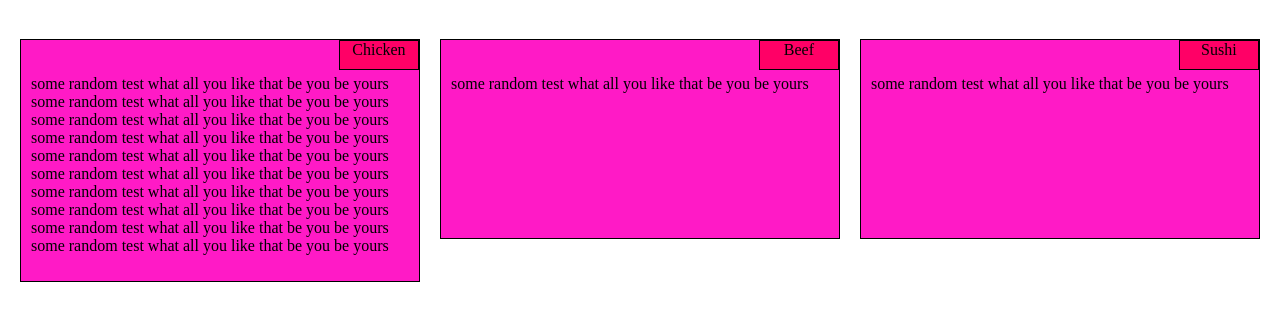
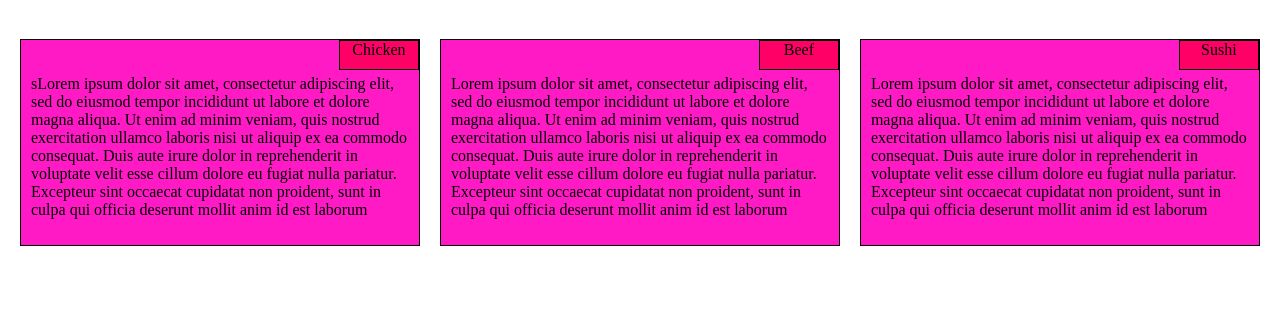
Before and after one commit to evin-wilson/Coursera, a plain HTML site: page module2-solution/index.html in a window 1280 px wide. Shown: the part 61-382 px from the top of the page. Drawn offline with Linux system fonts and the light colour scheme.

Commit message:
added some dummy text.

```diff
--- a/module2-solution/index.html
+++ b/module2-solution/index.html
@@ -12,21 +12,21 @@
 		<div id="a">
 			<div class="block">
 				<section class="title">Chicken</section>
-				<p class="content">some random test what all you like that be you be yours some random test what all you like that be you be yours some random test what all you like that be you be yours some random test what all you like that be you be yours some random test what all you like that be you be yours some random test what all you like that be you be yours some random test what all you like that be you be yours some random test what all you like that be you be yours some random test what all you like that be you be yours some random test what all you like that be you be yours</p>
+				<p class="content">sLorem ipsum dolor sit amet, consectetur adipiscing elit, sed do eiusmod tempor incididunt ut labore et dolore magna aliqua. Ut enim ad minim veniam, quis nostrud exercitation ullamco laboris nisi ut aliquip ex ea commodo consequat. Duis aute irure dolor in reprehenderit in voluptate velit esse cillum dolore eu fugiat nulla pariatur. Excepteur sint occaecat cupidatat non proident, sunt in culpa qui officia deserunt mollit anim id est laborum</p>
 			</div>
 		</div>
 
 		<div id="b">
 			<div class="block">
 				<section class="title">Beef</section>
-				<p class="content">some random test what all you like that be you be yours</p>
+				<p class="content">Lorem ipsum dolor sit amet, consectetur adipiscing elit, sed do eiusmod tempor incididunt ut labore et dolore magna aliqua. Ut enim ad minim veniam, quis nostrud exercitation ullamco laboris nisi ut aliquip ex ea commodo consequat. Duis aute irure dolor in reprehenderit in voluptate velit esse cillum dolore eu fugiat nulla pariatur. Excepteur sint occaecat cupidatat non proident, sunt in culpa qui officia deserunt mollit anim id est laborum</p>
 			</div>
 		</div>
 
 		<div id="c">
 			<div class="block">
 				<section class="title">Sushi</section>
-				<p class="content">some random test what all you like that be you be yours</p>
+				<p class="content">Lorem ipsum dolor sit amet, consectetur adipiscing elit, sed do eiusmod tempor incididunt ut labore et dolore magna aliqua. Ut enim ad minim veniam, quis nostrud exercitation ullamco laboris nisi ut aliquip ex ea commodo consequat. Duis aute irure dolor in reprehenderit in voluptate velit esse cillum dolore eu fugiat nulla pariatur. Excepteur sint occaecat cupidatat non proident, sunt in culpa qui officia deserunt mollit anim id est laborum</p>
 			</div>
 		</div>
 	</div>
```
